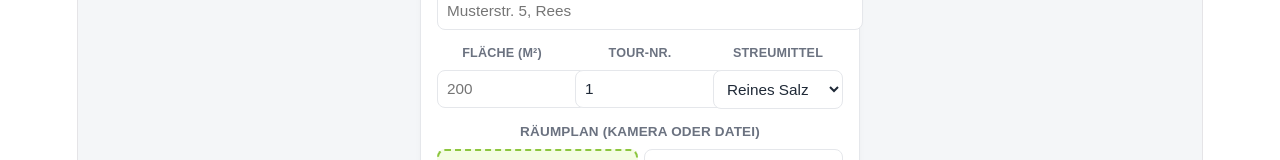
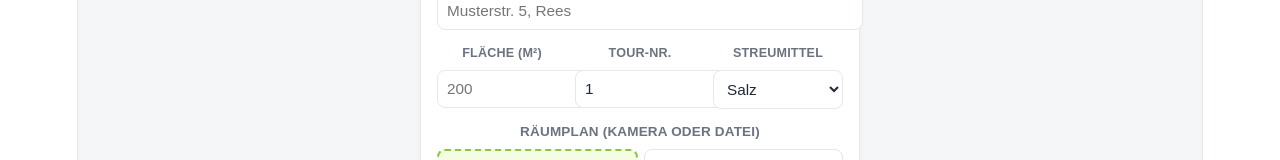
Before and after one commit to becdrafm-hash/winterdienst-by-becdra, a React (Vite) app: page / in a window 1280 px wide. Both pictures are taken after a click on the button "📍 Objekte". Shown: the part 458-618 px from the top of the page. Built offline with nearby package versions, Linux system fonts and the light colour scheme.

Commit message:
Streumittelliste angepasst

```diff
--- a/src/App.tsx
+++ b/src/App.tsx
@@ -117,6 +117,7 @@ export default function App() {
     return localStorage.getItem('becdra_spritpreis') || '1.80';
   });
   const [editingSpritPreis, setEditingSpritPreis] = useState<string>(spritPreisProLiter);
+  const [streuMittelListe] = useState<string[]>(['Salz', 'Splitt', 'Sand', 'Lavagranulat', 'Acetat']);
 
   const [verbrauchAuf100Km] = useState<string>('10');
 
@@ -128,7 +129,7 @@ export default function App() {
   const [neuObjName, setNeuObjName] = useState('');
   const [neuObjAddress, setNeuObjAddress] = useState('');
   const [neuObjSize, setNeuObjSize] = useState('');
-  const [neuObjMaterial, setNeuObjMaterial] = useState('Reines Salz');
+  const [neuObjMaterial, setNeuObjMaterial] = useState('Salz');
   const [neuObjReihenfolge, setNeuObjReihenfolge] = useState('1');
   const [neuObjRaeumPlan, setNeuObjRaeumPlan] = useState<string>('');
 
@@ -141,7 +142,7 @@ export default function App() {
   const [editObjName, setEditObjName] = useState('');
   const [editObjAddress, setEditObjAddress] = useState('');
   const [editObjSize, setEditObjSize] = useState('');
-  const [editObjMaterial, setEditObjMaterial] = useState('Reines Salz');
+  const [editObjMaterial, setEditObjMaterial] = useState('Salz');
   const [editObjReihenfolge, setEditObjReihenfolge] = useState('1');
   const [editObjRaeumPlan, setEditObjRaeumPlan] = useState<string>('');
 
@@ -195,6 +196,10 @@ export default function App() {
   useEffect(() => {
     localStorage.setItem('becdra_lager', JSON.stringify(lagerBestand));
   }, [lagerBestand]);
+
+  useEffect(() => {
+    localStorage.setItem('becdra_streumittel', JSON.stringify(streuMittelListe));
+  }, [streuMittelListe]);
 
   useEffect(() => {
     localStorage.setItem('becdra_history', JSON.stringify(history));
@@ -398,7 +403,7 @@ export default function App() {
     setEditObjName(liege.name);
     setEditObjAddress(liege.address);
     setEditObjSize(liege.size);
-    setEditObjMaterial(liege.material);
+    setEditObjMaterial(streuMittelListe.includes(liege.material) ? liege.material : streuMittelListe[0]);
     setEditObjReihenfolge(liege.reihenfolge ? liege.reihenfolge.toString() : '1');
     setEditObjRaeumPlan(liege.raeumPlan || '');
   };
@@ -1126,8 +1131,9 @@ export default function App() {
             <div>
               <label style={{ display: 'block', fontSize: '0.75rem', fontWeight: 600, color: textSub, marginBottom: '2px' }}>Streumittel</label>
               <select value={editObjMaterial} onChange={e => setEditObjMaterial(e.target.value)} style={{ width: '100%', padding: '8px', borderRadius: '6px', border: '1px solid ' + borderCard, backgroundColor: darkMode ? '#14171a' : '#ffffff', color: textApp, fontSize: '0.85rem' }}>
-                <option value="Reines Salz">Reines Salz</option>
-                <option value="Salz-Sand-Gemisch">Salz-Sand-Gemisch</option>
+                {streuMittelListe.map(streuMittel => (
+                  <option key={streuMittel} value={streuMittel}>{streuMittel}</option>
+                ))}
               </select>
             </div>
             <div>
@@ -1467,8 +1473,9 @@ export default function App() {
                       <div>
                         <label style={{ display: 'block', fontSize: '0.7rem', fontWeight: 600, color: textSub, textTransform: 'uppercase', marginBottom: '4px' }}>Streumittel</label>
                         <select value={neuObjMaterial} onChange={e => setNeuObjMaterial(e.target.value)} style={{ width: '100%', padding: '9px', borderRadius: '8px', border: '1px solid ' + borderCard, fontSize: '0.85rem', backgroundColor: darkMode ? '#14171a' : '#ffffff', color: textApp }}>
-                          <option value="Reines Salz">Reines Salz</option>
-                          <option value="Salz-Sand-Gemisch">Salz-Sand-Gemisch</option>
+                          {streuMittelListe.map(streuMittel => (
+                            <option key={streuMittel} value={streuMittel}>{streuMittel}</option>
+                          ))}
                         </select>
                       </div>
                     </div>
```
